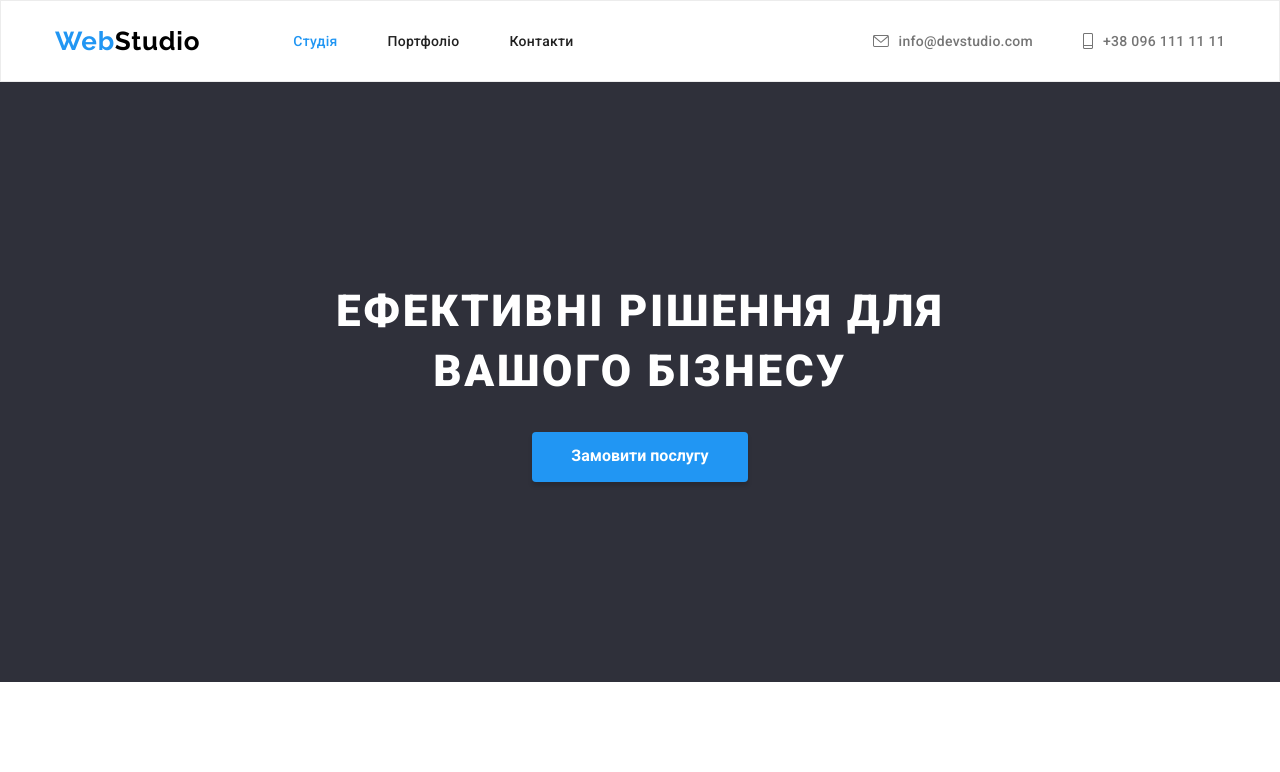
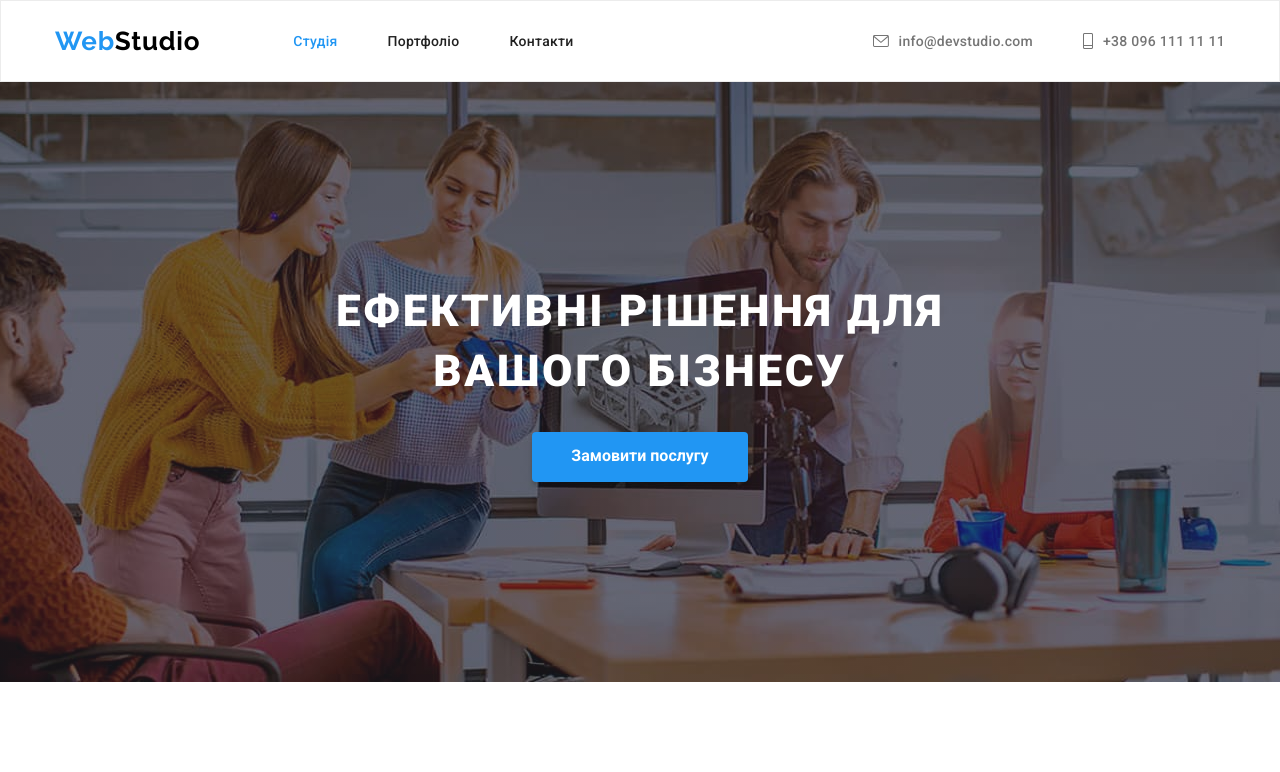
Before and after one commit to jukon777/goit-markup-hw-04, a plain HTML site: page index.html in a window 1280 px wide. Shown: the top 772 px of the page. Drawn offline with nearby package versions, Linux system fonts and the light colour scheme.

Commit message:
Add Hero pic

```diff
--- a/styles/styles.css
+++ b/styles/styles.css
@@ -170,7 +170,19 @@ img {
     padding-top: 200px;
     padding-bottom: 200px;
     /* padding-left: 452px; */
-    background-color: var(--background-color);
+
+    text-align: center;
+
+    max-width: 1600px;
+    height: 600px;
+    background-position: center;
+    background-size: cover;
+    margin-left: auto;
+    margin-right: auto;
+
+    background-color: #2f303a;
+    background-image: linear-gradient(to right, rgba(47, 48, 58, 0.4), rgba(47, 48, 58, 0.4)),
+    url(../images/herobg.jpg);
 }
 
 .hero-title {
```
